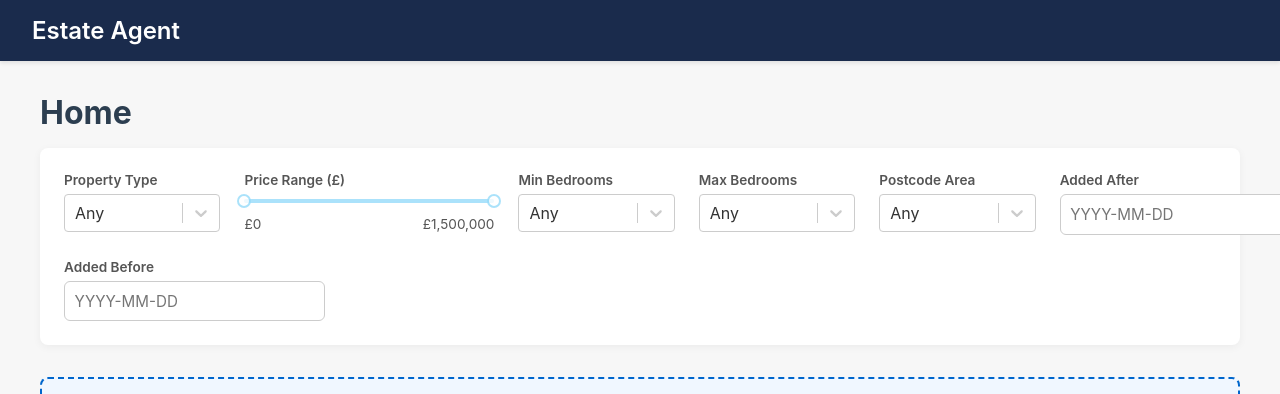
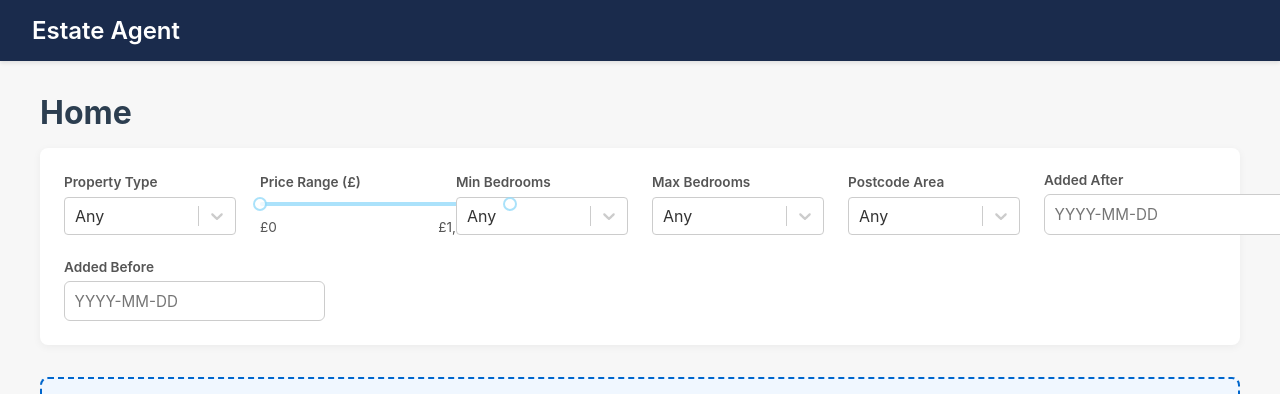
Before and after one commit to ShaviniFernando/estate-agent-react-spa, a React (Vite) app: page / in a window 1280 px wide. Shown: the top 394 px of the page. Built offline with nearby package versions, Linux system fonts and the light colour scheme.

Commit message:
Fix search form layout using CSS Grid

```diff
--- a/src/styles/main.css
+++ b/src/styles/main.css
@@ -62,16 +62,15 @@
   border-radius: 8px;
   box-shadow: 0 2px 8px rgba(0, 0, 0, 0.05);
   margin-bottom: 2rem;
-  display: flex;
-  flex-wrap: wrap;
+  display: grid;
+  grid-template-columns: repeat(auto-fit, minmax(160px, 1fr));
   gap: 1.5rem;
+  align-items: end;
 }
 
 .search-form > div {
   display: flex;
   flex-direction: column;
-  flex: 1;
-  min-width: 140px;
 }
 
 .search-form label {
```
